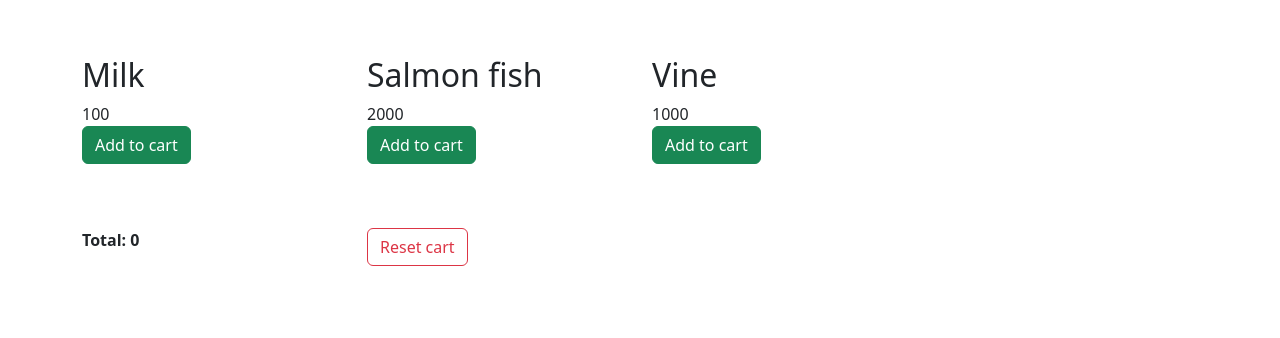
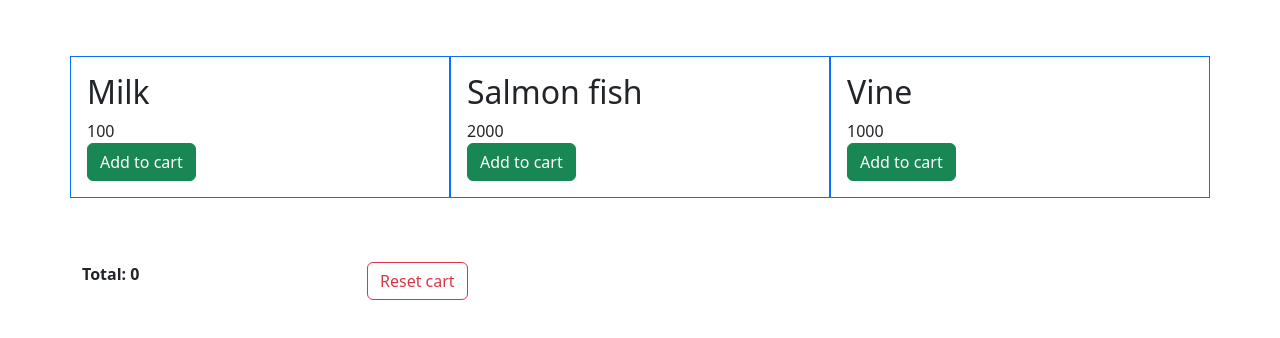
Before and after one commit to seriiserii825/vue-lavrik-youtube, a Vue app: page / in a window 1280 px wide. Shown: the top 338 px of the page. Built offline with nearby package versions, Linux system fonts and the light colour scheme.

Commit message:
feat: product component

```diff
--- a/src/App.vue
+++ b/src/App.vue
@@ -1,5 +1,6 @@
 <script lang="ts" setup>
 import { computed, ref } from "vue";
+import Product from "./components/Product.vue";
 
 const products = ref([
   { id: 1, title: "Milk", cost: 100 },
@@ -29,21 +30,16 @@ function remove(id: number) {
 <template>
   <div class="container container-fluid my-2 w-100 py-5">
     <div class="alert alert-success" v-if="is_sale">Sale!!!</div>
-    <div class="row mb-3">
-      <div v-for="product in products" class="mb-5 col-md-3">
-        <h2>{{ product.title }}</h2>
-        <div>{{ product.cost }}</div>
-        <button
-          @click="remove(product.id)"
-          v-if="cart.includes(product.id)"
-          class="btn btn-danger"
-        >
-          Remove from cart
-        </button>
-        <button @click="add(product.id)" v-else class="btn btn-success">
-          Add to cart
-        </button>
-      </div>
+    <div class="row mb-3 d-flex">
+      <Product
+        v-for="product in products"
+        :in_cart="cart.includes(product.id)"
+        :product="product"
+        :key="product.id"
+        class="mb-5 col-md-4 border border-primary p-3"
+        @add="add"
+        @remove="remove"
+      />
     </div>
     <div class="row">
       <div class="col-md-3">
--- /dev/null
+++ b/src/components/Product.vue
@@ -0,0 +1,26 @@
+<script setup lang="ts">
+const props = defineProps({
+  product: {
+    type: Object,
+    required: true,
+  },
+  in_cart: Boolean,
+});
+</script>
+
+<template>
+  <div class="product">
+    <h2>{{ product.title }}</h2>
+    <div>{{ product.cost }}</div>
+    <button
+      @click="$emit('remove', product.id)"
+      v-if="in_cart"
+      class="btn btn-danger"
+    >
+      Remove from cart
+    </button>
+    <button @click="$emit('add', product.id)" v-else class="btn btn-success">
+      Add to cart
+    </button>
+  </div>
+</template>
```
